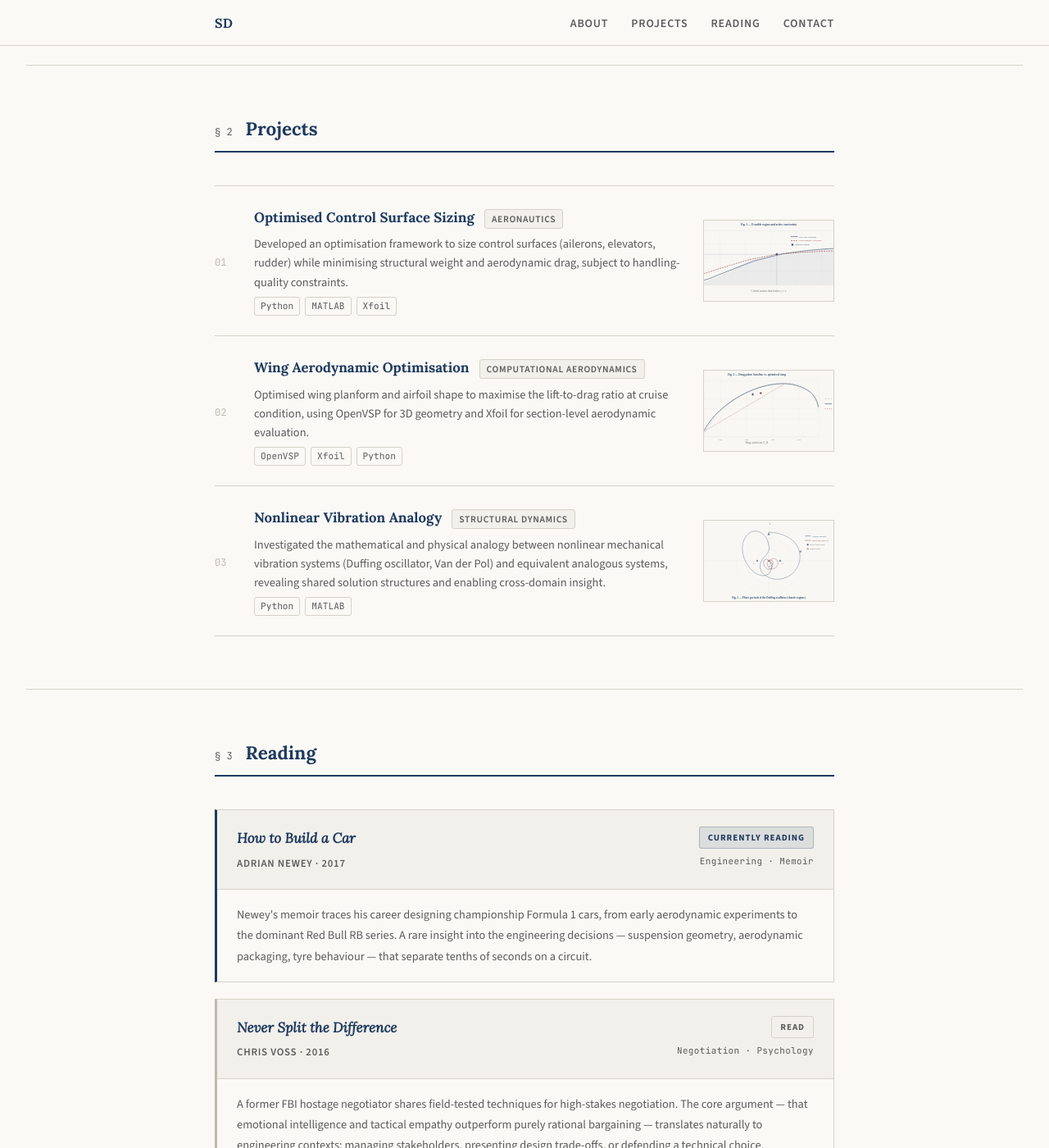
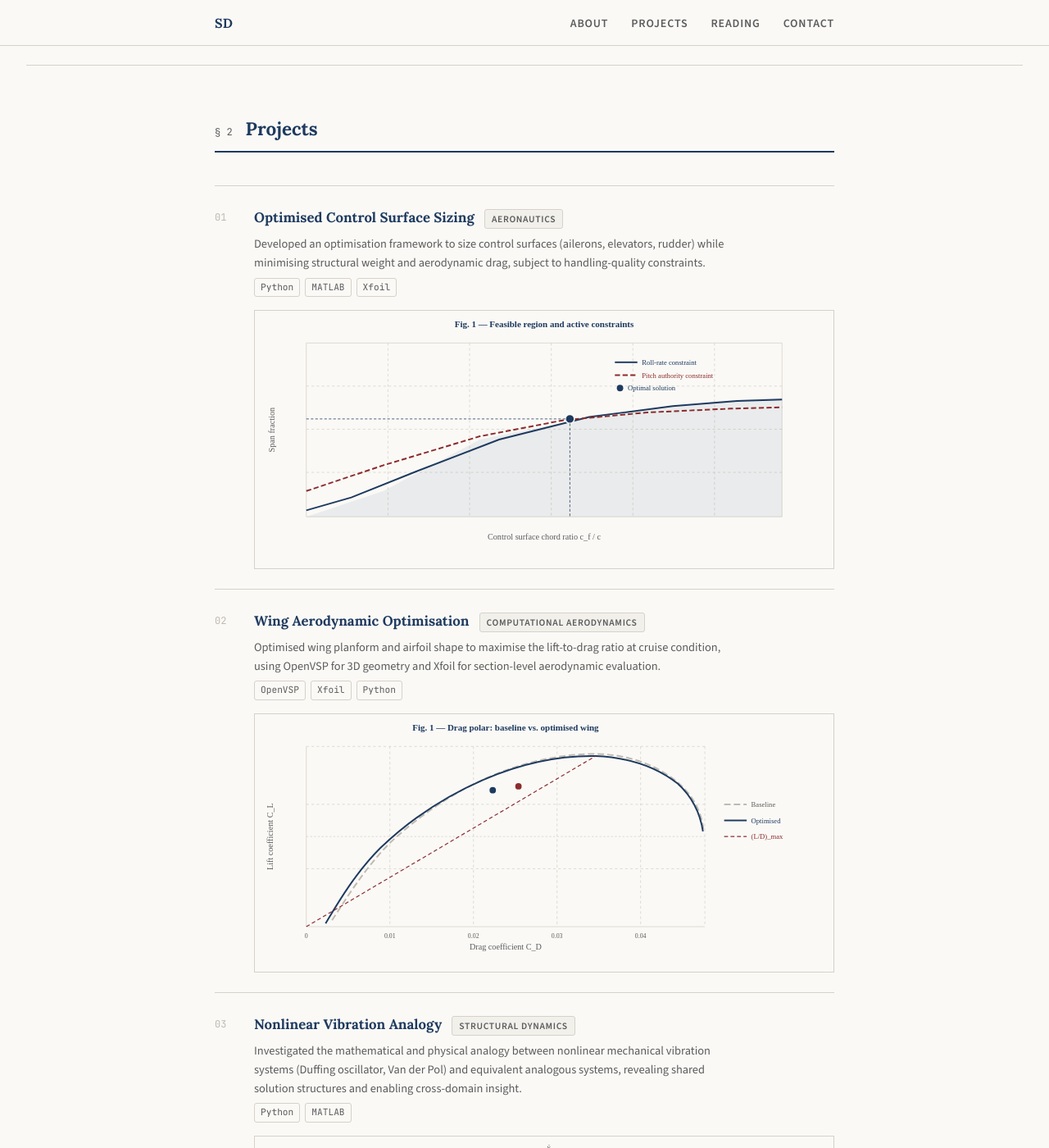
Before and after one commit to SamuelDADEN/Portofolio-Samuel-Daden, a Jekyll site: the page built from index.html, in a window 1280 px wide and 1400 px high, scrolled down 1219 px. Shown: the whole window at 82% size. Built offline with Jekyll 4.4.1, drawn with Linux system fonts in a browser that asks for light colours.

Commit message:
design: display project images below text, full width
Images now appear under the text content of each project card
instead of as a small side thumbnail. Height is unconstrained so
SVGs render at full legible size.

https://claude.ai/code/session_012aPQPhdN9sN9dcAX4rw1B2

```diff
--- a/_sass/_home.scss
+++ b/_sass/_home.scss
@@ -218,44 +218,34 @@
 
 .project-card {
   display: grid;
-  grid-template-columns: auto 1fr auto;
+  grid-template-columns: auto 1fr;
+  grid-template-rows: auto auto;
   gap: 0 20px;
   padding: 24px 0;
   border-bottom: 1px solid $color-border;
   text-decoration: none;
   color: inherit;
   transition: background 0.15s;
-  align-items: center;
 
   &:first-child { border-top: 1px solid $color-border; }
 
   &:hover {
     .card-title { color: $color-accent-2; }
-    .card-thumb img { opacity: 1; }
     text-decoration: none;
-  }
-
-  @media (max-width: 600px) {
-    grid-template-columns: auto 1fr;
-    .card-thumb { display: none; }
   }
 }
 
 .card-thumb {
-  width: 160px;
-  height: 100px;
-  flex-shrink: 0;
-  overflow: hidden;
+  grid-column: 2;
+  margin-top: 16px;
   border: 1px solid $color-border;
   background: $color-surface;
+  overflow: hidden;
 
   img {
     width: 100%;
-    height: 100%;
-    object-fit: cover;
-    object-position: center;
-    opacity: 0.85;
-    transition: opacity 0.2s;
+    height: auto;
+    display: block;
   }
 }
 
```
